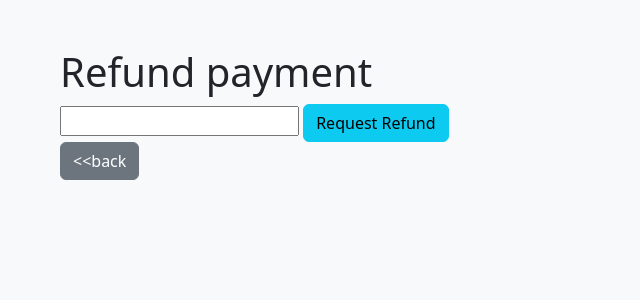
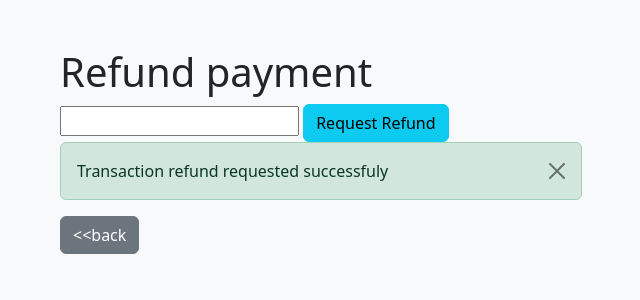
Before and after one commit to pawodyk/paypal-integration-test, a Flask app: template templates/refund.html in a window 1280 px wide. Shown: the top 300 px of the page, without its empty margins (319-959 px from the left). Run offline with Flask 3, Linux system fonts and the light colour scheme; the template is opened without the code that fills it: most values are stand-ins (such as "Sample title", 1, 10 or a date in 2020).

Commit message:
added error checking

```diff
--- a/app.py
+++ b/app.py
@@ -40,9 +40,22 @@ def process_payment():
     if result.is_success:
       print("successful payment", result.transaction.id)
       # return redirect(url_for(payment_success))
+      return {"status": "success", "transactionID": result.transaction.id}, 201
     else:
-      print("this: ", result)
-    return {"status": "success", "transactionID": result.transaction.id}, 201
+      # print("this: ", result.transaction.__dict__.keys())
+      # print("result.transaction.__dict__")
+      errortxt = ""
+      match result.transaction.status:
+        case "processor_declined":
+          errortxt = "%s (%s)" % (result.transaction.processor_response_text, result.transaction.processor_response_code)
+        case "settlement_declined":
+          errortxt = "%s (%s)" % (result.transaction.processor_settlement_response_text, result.transaction.processor_settlement_response_code)
+        case "gateway_rejected":
+          errortxt = "Gateway rejected the payment"
+        case _:
+          errortxt = "Unknown Error"
+
+      return {"status": result.transaction.status, "error_text": errortxt}, 403
 
   except Exception as ex:
     print(ex)
@@ -54,36 +67,41 @@ def process_payment():
 def refund_page():
   return render_template("refund.html")
 
+'''
+  result.is_success
+  # false                             |   # false
+
+  result.transaction.status
+  # "processor_declined"              |   # "settlement_declined"
+
+  result.transaction.processor_response_code
+  # e.g. "2005"                       |  # e.g. "4001"
+
+  result.transaction.processor_response_text
+  # e.g. "Invalid Credit Card Number" |  # e.g. "Settlement Declined"
+'''
 @app.post("/refund")
 def refund_payment():
   transactionID = request.form.get("transactionID")
   data = {}
+
   try:
     result = gateway.transaction.refund(transactionID)
+    if(result.transaction):
+      if result.is_success:
+        print(result.transaction.status)
+        print(result.transaction.processor_response_code)
+        print(result.transaction.processor_response_text)
+        data["status"] = "success"
 
-    if result.is_success:
-      print(result.transaction.status)
-      print(result.transaction.processor_response_code)
-      print(result.transaction.processor_response_text)
-      data["status"] = "success"
+      else:
+        data["status"] = "fail"
+        data['Error'] = result.transaction.processor_response_text
+    else:
+      raise Exception("Transaction could not be found")
+  except Exception as ex:
+    data["status"] = "exception"
+    data['Error'] = str(ex)
 
-    else:
-      '''
-      result.is_success
-      # false                             |   # false
-
-      result.transaction.status
-      # "processor_declined"              |   # "settlement_declined"
-
-      result.transaction.processor_response_code
-      # e.g. "2005"                       |  # e.g. "4001"
-
-      result.transaction.processor_response_text
-      # e.g. "Invalid Credit Card Number" |  # e.g. "Settlement Declined"
-      '''
-      pass
-  except Exception as ex:
-    data["status"] = "fail"
-    data['Error'] = ex
-
+  print(data)
   return render_template("refund.html", data = data)
--- a/templates/index.html
+++ b/templates/index.html
@@ -2,7 +2,7 @@
 
 <div class="jumbotron mt-10">
         <h1 class="display-5">PayPal Payment integration</h1>
-        <p class="lead">Simple integration of braintree drop-in UI.</p>
+        <p class="lead">Example of integration of braintree drop-in UI and Refunds, using Braintree JS v3 SDK and python/flask backend:</p>
         <div>
             <a class="btn btn-primary btn-lg mx-1" href="/checkout" role="button">Checkout</a>
             <a class="btn btn-primary btn-lg mx-1" href="/refund" role="button">Refund</a>
--- a/templates/refund.html
+++ b/templates/refund.html
@@ -1,13 +1,28 @@
 {% extends 'base.html' %} {% block content %}
 
 <div class="container">
+
+
     <h1>Refund payment</h1>
 
     <form action="/refund" method="POST">
-        <input title="transactionID" name="transactionID" type="text" id="transactionID">
+        <input title="transactionID" name="transactionID" type="text" id="transactionID" required="required" pattern="[A-Za-z0-9]{8}">
         <button type="submit" class="btn btn-info">Request Refund</button>
     </form>
-
+    {%if data%}
+        {%if data.status == "success"%}
+        <div class="alert alert-success alert-dismissible fade show" role="alert">
+            Transaction refund requested successfuly
+            <button type="button" class="btn-close" data-bs-dismiss="alert" aria-label="Close"></button>
+        </div>
+        {% endif %}
+        {%if data.status in ["fail", "exception"]%}
+        <div class="alert alert-danger alert-dismissible fade show" role="alert">
+            Transaction refund requested failed due to Error: {{data.Error}}.
+            <button type="button" class="btn-close" data-bs-dismiss="alert" aria-label="Close"></button>
+        </div>
+        {% endif %}
+    {% endif %}
     <a href="/" class="btn btn-secondary ">&lt;&lt;back</a>
 </div>
 
```
Also changed, not shown: templates/checkout.html (+5 -2 lines).
